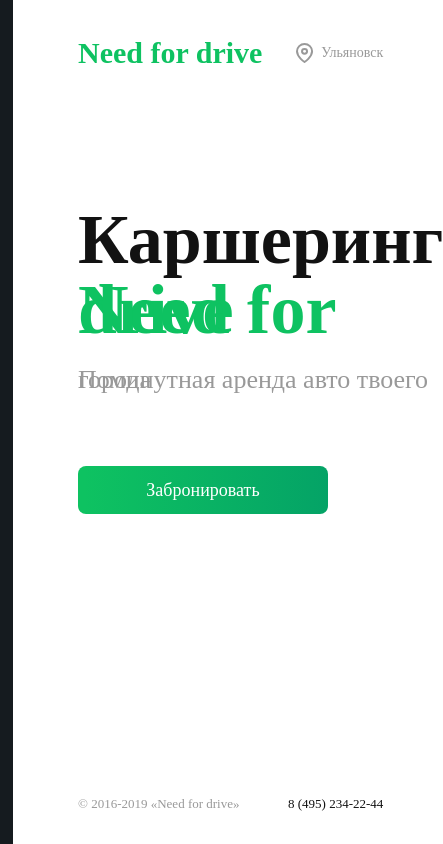
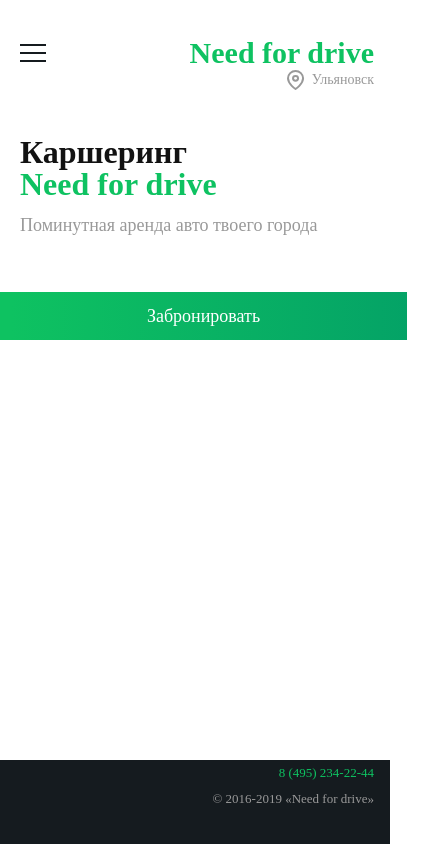
Before and after one commit to Spir4ik/need_for_drive, a React app: page / in a window 390 px wide. Shown: the whole page, 443 px wide, since content can reach past the window. Built offline with nearby package versions, Linux system fonts and the light colour scheme; grey boxes are pictures that could not be loaded.

Commit message:
добавление адаптивной верстки

```diff
--- a/src/styles/index.scss
+++ b/src/styles/index.scss
@@ -11,6 +11,12 @@
     flex: 0 1 45%;
     display: flex;
     flex-direction: column;
+    @media (max-width: 1024px) {
+      margin: 0 0 0 20px;
+    }
+    @media (max-width: 1023px) {
+      flex: 0 1 100%;
+    }
     .content__header {
       margin: 35px 0 0 0;
       display: flex;
@@ -23,6 +29,9 @@
         font-size: 30px;
         line-height: 35px;
         color: $main-color;
+        @media (max-width: 767px) {
+          margin: 0 16px 0 0;
+        }
       }
       .header__city {
         display: flex;
@@ -34,18 +43,28 @@
           font-size: 14px;
           line-height: 16px;
           color: $gray;
+          @media (max-width: 767px) {
+            margin: 0 16px 0 7px;
+          }
         }
-        img {
-
-        }
+      }
+      @media (max-width: 767px) {
+        flex-direction: column;
+        align-items: flex-end;
       }
     }
     .content__hero-block {
       margin: 100px 0 0 0;
+      @media (max-width: 767px) {
+        margin: 30px 16px 0 0;
+      }
       .hero-block__header {
         font-style: normal;
         font-weight: bold;
         font-size: 70px;
+        @media (max-width: 767px) {
+          font-size: 32px;
+        }
         p {
           &:first-child {
             color: #121212;
@@ -63,6 +82,10 @@
         font-size: 26px;
         line-height: 0;
         color: $gray;
+        @media (max-width: 767px) {
+          font-size: 18px;
+          line-height: 1;
+        }
         button {
           margin: 60px 0 0 0;
           height: 48px;
@@ -77,6 +100,11 @@
           line-height: 21px;
           text-align: center;
           border: none;
+          @media (max-width: 767px) {
+            margin: 40px 0 0 -20px;
+            width: 115%;
+            border-radius: 0;
+          }
         }
       }
     }
@@ -85,29 +113,53 @@
       height: 100%;
       align-items: flex-end;
       margin: 0 0 20px 0;
+      @media (max-width: 767px) {
+        background-color: $bc-header;
+        flex-direction: column-reverse;
+        margin-top: auto;
+        height: 10%;
+        margin-bottom: 0;
+        margin-left: -20px;
+      }
       .footer__info {
         flex: 1 0 auto;
+        @media (max-width: 767px) {
+          margin: 0 16px 0 0;
+        }
         p {
           font-style: normal;
           font-weight: normal;
           font-size: 13px;
           line-height: 15px;
           color: $gray;
+          @media (max-width: 767px) {
+            line-height: 0;
+          }
         }
       }
       .footer__phone {
         margin: 0 60px 0 0;
+        @media (max-width: 767px) {
+          margin: 0 16px 0 0;
+        }
         p {
           font-style: normal;
           font-weight: normal;
           font-size: 13px;
           line-height: 15px;
           color: #121212;
+          @media (max-width: 767px) {
+            line-height: 0;
+            color: $main-color;
+          }
         }
       }
     }
   }
   .carousel {
-    flex: 0 1 50%;
+    flex: 0 1 48%;
+    @media (max-width: 1023px) {
+      display: none;
+    }
   }
 }
--- a/src/styles/styleHamburger-menu.scss
+++ b/src/styles/styleHamburger-menu.scss
@@ -4,6 +4,12 @@
   width: 65px;
   height: 100vh;
   background-color: $bc-header;
+  @media (max-width: 1023px) {
+    width: 85px;
+  }
+  @media (max-width: 767px) {
+    width: 0;
+  }
   #menu__toggle {
     opacity: 0;
     &:checked {
@@ -36,6 +42,12 @@
     height: 26px;
     cursor: pointer;
     z-index: 3;
+    @media (max-width: 1023px) {
+      width: 31px;
+    }
+    @media (max-width: 767px) {
+      width: 26px;
+    }
     >span {
       display: block;
       position: absolute;
@@ -43,6 +55,9 @@
       height: 2px;
       background-color: white;
       transition-duration: .25s;
+      @media (max-width: 767px) {
+        background-color: $bc-header;
+      }
       &::before {
         display: block;
         position: absolute;
@@ -52,6 +67,9 @@
         transition-duration: .25s;
         content: '';
         top: -8px;
+        @media (max-width: 767px) {
+          background-color: $bc-header;
+        }
       }
       &::after {
         display: block;
@@ -62,6 +80,9 @@
         transition-duration: .25s;
         content: '';
         top: 8px;
+        @media (max-width: 767px) {
+          background-color: $bc-header;
+        }
       }
     }
   }
--- a/src/styles/styleSlider.scss
+++ b/src/styles/styleSlider.scss
@@ -25,7 +25,7 @@
   .slider__indicators {
     position: absolute;
     right: 0;
-    bottom: 10px;
+    bottom: 19px;
     left: 0;
     padding-left: 0;
     margin: 0 15%;
```
